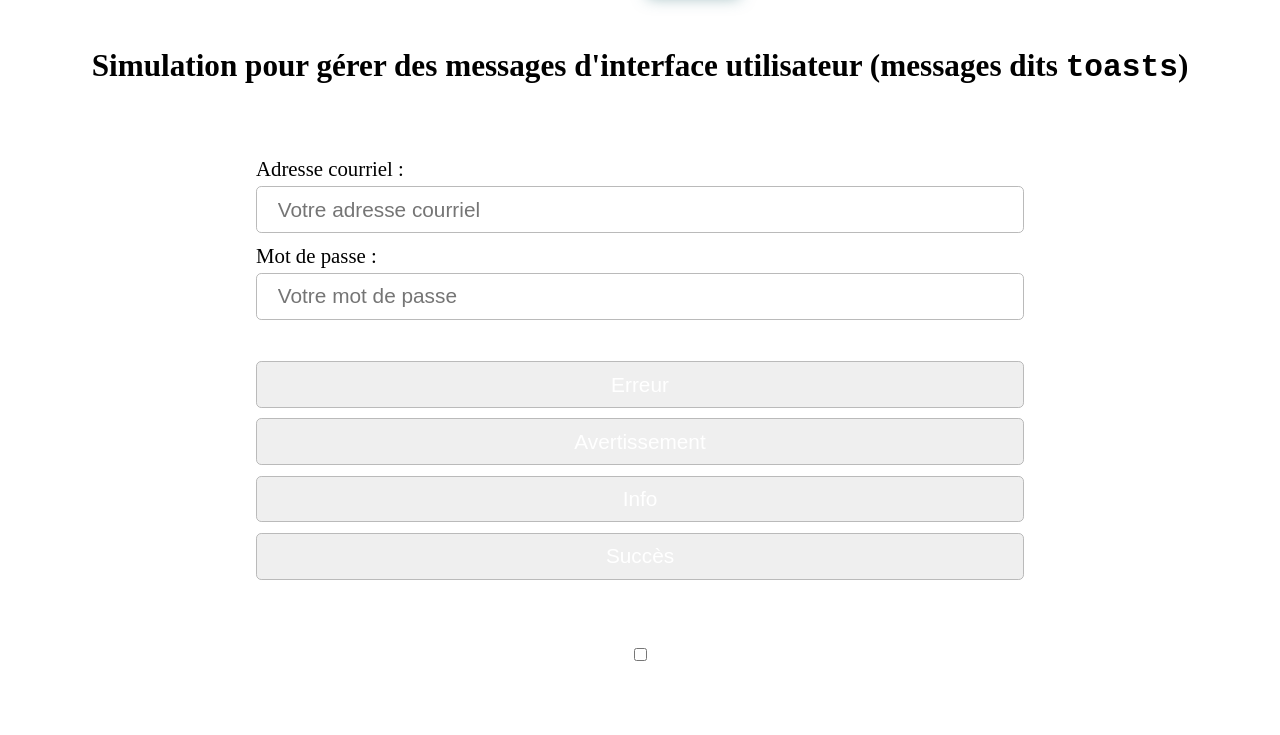
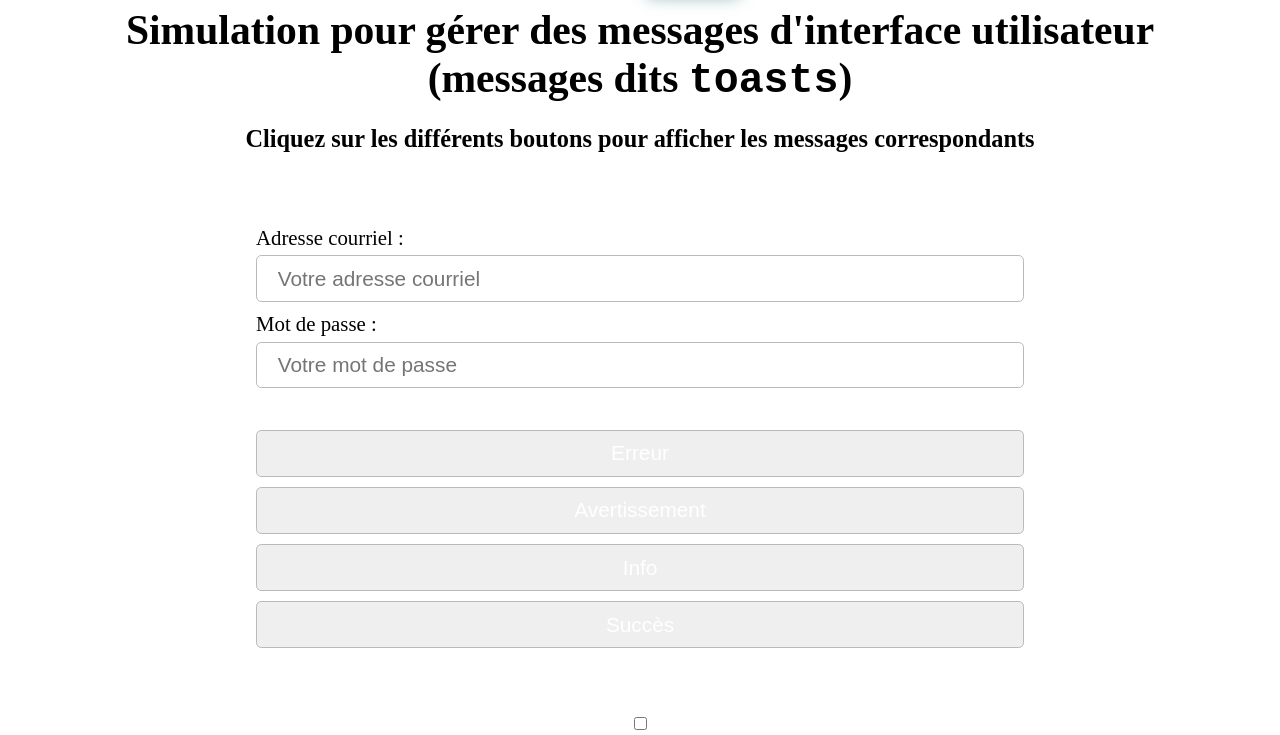
Before and after one commit to 582-2W2/atelier-rattrapage-mi-session, a plain HTML site: page depart/index.html in a window 1280 px wide. Shown: the part 93-828 px from the top of the page. Before the commit the page ends 800 px from the top, so only its background shows below. Drawn offline with Linux system fonts and the light colour scheme.

Commit message:
Ajout d'un H3 pour les instructions

```diff
--- a/depart/css/styles.css
+++ b/depart/css/styles.css
@@ -30,7 +30,13 @@ body {
 h1 {
   text-align: center;
   margin: 3rem;
-  font-size: 1.5rem;
+  margin-bottom: 1rem;
+}
+
+h3 {
+  text-align: center;
+  margin: 3rem;
+  margin-top: 0rem;
 }
 
 main {
--- a/depart/index.html
+++ b/depart/index.html
@@ -11,6 +11,7 @@
 <body>
   <h2>[Fichiers de départ : retirer cet élément et son contenu &#x270C;]</h2>
   <h1>Simulation pour gérer des messages d'interface utilisateur (messages dits <code>toasts</code>)</h1>
+  <h3>Cliquez sur les différents boutons pour afficher les messages correspondants</h3>
   <main>
     <form>
       <div class="champs-formulaire">
--- a/solution/css/styles.css
+++ b/solution/css/styles.css
@@ -30,7 +30,13 @@ body {
 h1 {
   text-align: center;
   margin: 3rem;
-  font-size: 1.5rem;
+  margin-bottom: 1rem;
+}
+
+h3 {
+  text-align: center;
+  margin: 3rem;
+  margin-top: 0rem;
 }
 
 main {
```
Also changed, not shown: solution/index.html (+1 -0 lines).
